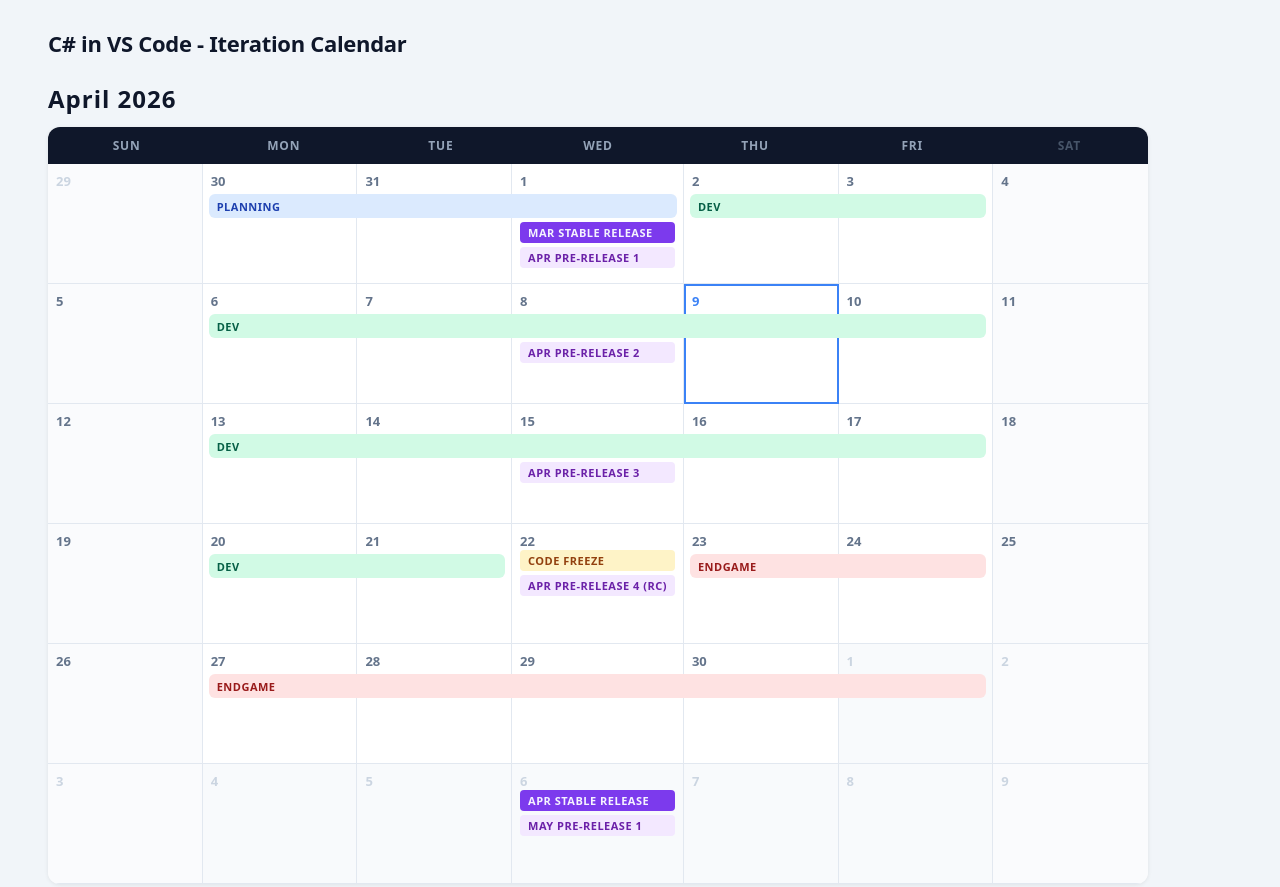
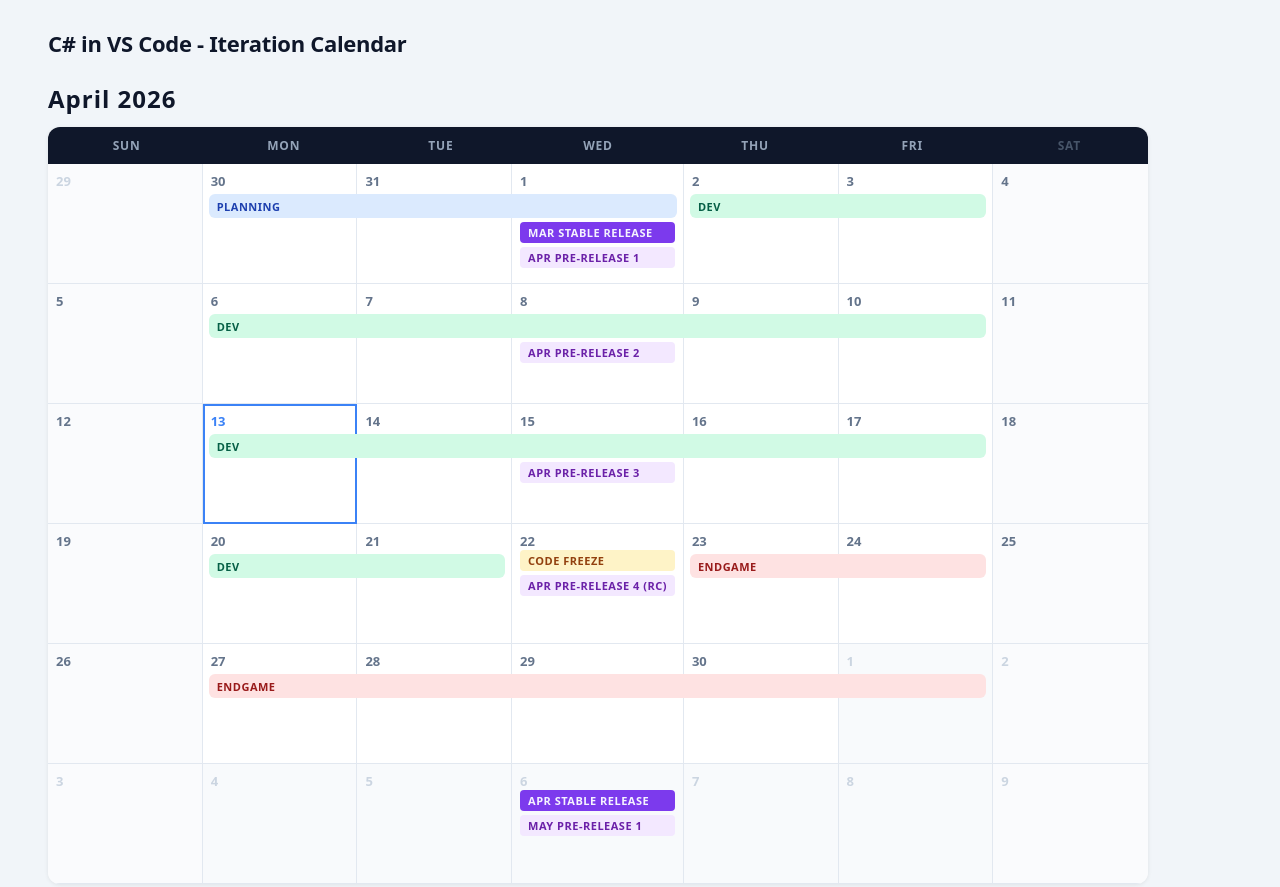
Before and after one commit to microsoft/vscode-dotnettools, a plain HTML site: page docs/iteration-calendar/index.html in a window 1280 px wide. Shown: the top 887 px of the page. Drawn offline with Linux system fonts and the light colour scheme.

Commit message:
dynamically show today's date

```diff
--- a/docs/iteration-calendar/index.html
+++ b/docs/iteration-calendar/index.html
@@ -263,7 +263,7 @@
             <div class="tag tag-prerelease">Apr Pre-release 2</div>
           </div>
         </div>
-        <div class="cal-day today">
+        <div class="cal-day">
           <div class="day-number">9</div>
           <div class="band band-dev band-mid"></div>
         </div>
@@ -672,5 +672,24 @@
     </div>
   </div>
 
+<script>
+(function() {
+  const now = new Date();
+  const y = now.getFullYear(), m = now.getMonth(), d = now.getDate();
+  document.querySelectorAll('.month-section').forEach(section => {
+    const heading = section.querySelector('.month-heading').textContent.trim();
+    const [monthName, yearStr] = heading.split(' ');
+    const monthIdx = new Date(monthName + ' 1, 2000').getMonth();
+    const sectionYear = parseInt(yearStr);
+    if (sectionYear !== y || monthIdx !== m) return;
+    section.querySelectorAll('.cal-day:not(.outside)').forEach(cell => {
+      const num = cell.querySelector('.day-number');
+      if (num && parseInt(num.textContent) === d) {
+        cell.classList.add('today');
+      }
+    });
+  });
+})();
+</script>
 </body>
 </html>
```
